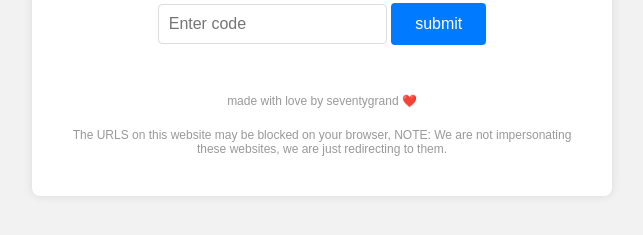
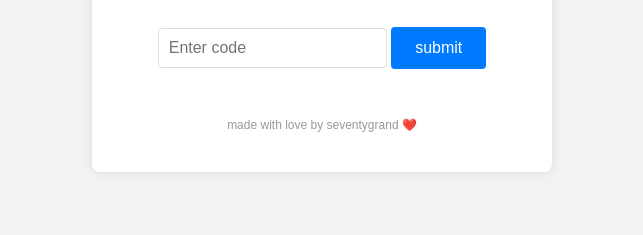
Before and after one commit to seventygrand/flarescript, a plain HTML site: page index.html in a window 1280 px wide. Shown: the part 393-628 px from the top of the page, without its empty margins (318-961 px from the left). Drawn offline with Linux system fonts and the light colour scheme.

Commit message:
removed disclaimer

```diff
--- a/index.html
+++ b/index.html
@@ -84,10 +84,7 @@
       made with love by seventygrand ❤️
     </div>
 
-    <div class="disclaimer">
-The URLS on this website may be blocked on your browser, NOTE: We are not impersonating these websites, we are just redirecting to them.
-    </div>
-  </div>
+
 
   <script>
     function checkCode() {
```
